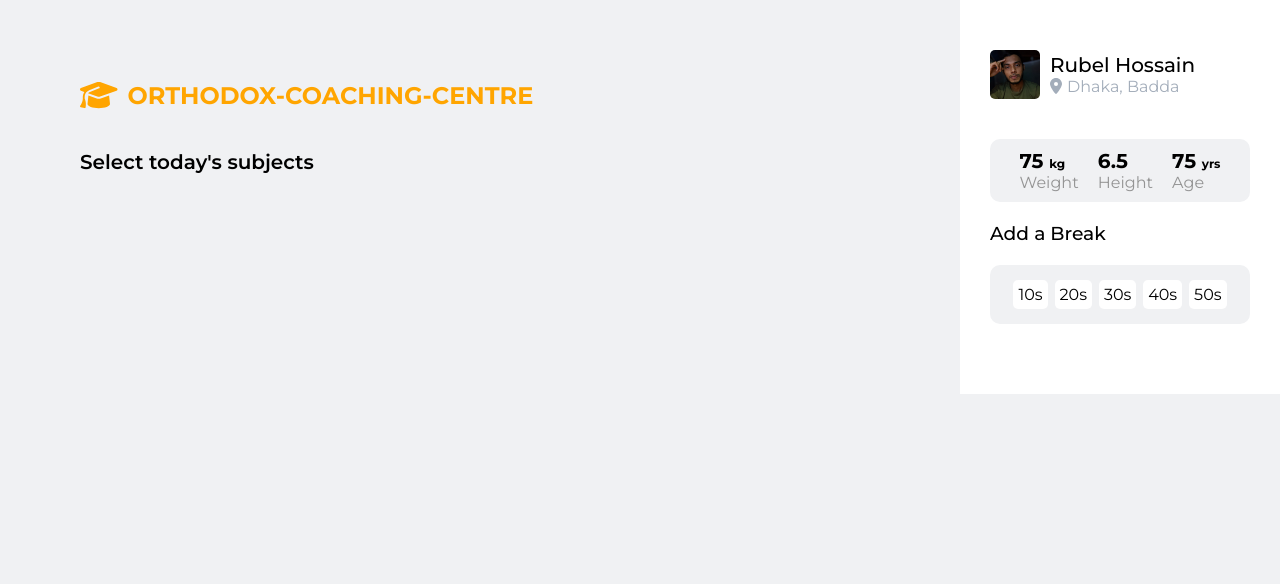
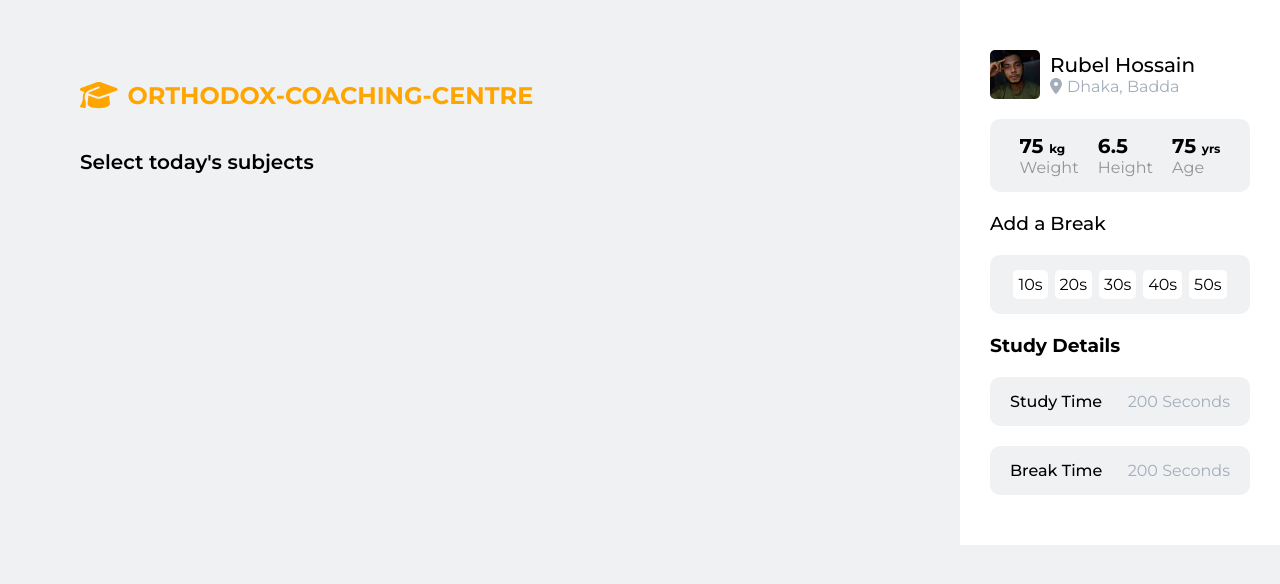
Before and after one commit to Rubrex/active-club, a React (Create React App) app: page / in a window 1280 px wide. Shown: the top 584 px of the page. Built offline with nearby package versions, Linux system fonts and the light colour scheme.

Commit message:
Sidebar UI Complete

```diff
--- a/src/components/Sidebar/Sidebar.css
+++ b/src/components/Sidebar/Sidebar.css
@@ -1,6 +1,8 @@
 .sidebar-container {
   padding: 30px 30px;
   margin: 20px 0;
+  position: sticky;
+  top: 10px;
 }
 .sidebar-profile-container {
   display: flex;
@@ -27,12 +29,15 @@
   padding-right: 5px;
 }
 /* Persons Attributes */
-.person-attributes {
+.person-attributes,
+.add-a-break,
+.study-time,
+.break-time {
   display: flex;
   justify-content: space-around;
-  padding: 10px 20px;
+  padding: 15px 20px;
   background-color: #f0f1f3;
-  margin-top: 40px;
+  margin-top: 20px;
   border-radius: 10px;
 }
 .top-p {
@@ -50,14 +55,7 @@
 .add-break-container {
   margin: 20px 0;
 }
-.add-a-break {
-  display: flex;
-  justify-content: space-around;
-  padding: 15px 20px;
-  background-color: #f0f1f3;
-  margin-top: 20px;
-  border-radius: 10px;
-}
+
 .add-a-break > div {
   padding: 5px;
   background-color: #fff;
@@ -67,3 +65,15 @@
 .add-a-break > div:hover {
   background-color: rgb(235, 235, 235);
 }
+/* Study details */
+.study-time,
+.break-time {
+  display: flex;
+  justify-content: space-between;
+}
+.strong {
+  font-weight: 500;
+}
+.silenced {
+  color: #a3adba;
+}
--- a/src/components/Sidebar/Sidebar.js
+++ b/src/components/Sidebar/Sidebar.js
@@ -53,6 +53,22 @@ const Sidebar = () => {
           <div>50s</div>
         </div>
       </div>
+      {/* Studied Durations Details */}
+      <div>
+        <h3>Study Details</h3>
+        <div className="study-time">
+          <p className="strong">Study Time</p>
+          <p className="silenced">
+            200 <span>Seconds</span>
+          </p>
+        </div>
+        <div className="break-time">
+          <p className="strong">Break Time</p>
+          <p className="silenced">
+            200 <span>Seconds</span>
+          </p>
+        </div>
+      </div>
     </div>
   );
 };
```
